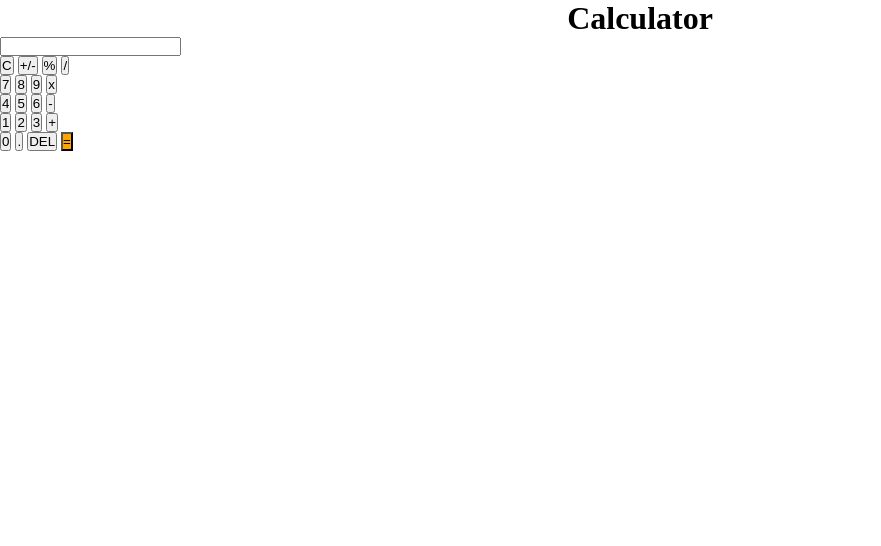
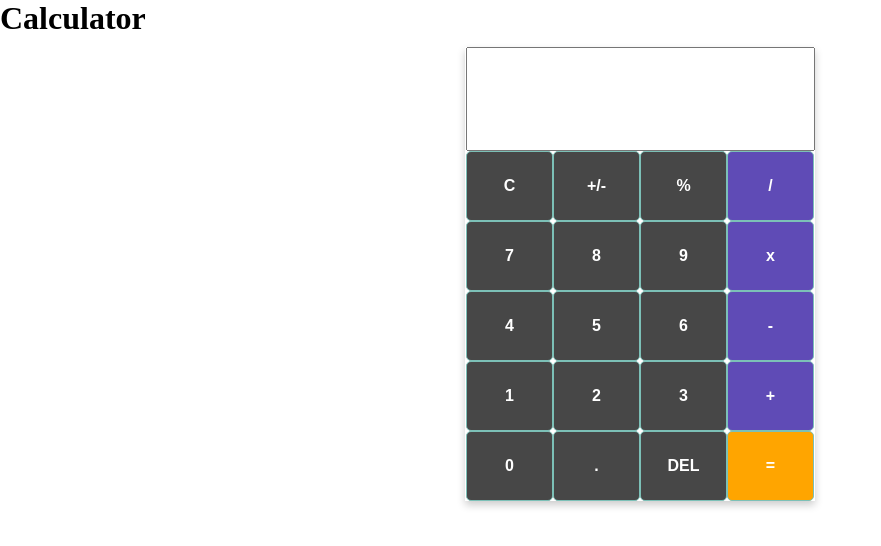
Before and after one commit to ahoshan20/Calculator-Demo, a plain HTML site: page index.html in a window 1280 px wide. Shown: the whole page, without its empty margins (0-881 px from the left). Drawn offline with Linux system fonts and the light colour scheme.

Commit message:
Update style.css
again

```diff
--- a/style.css
+++ b/style.css
@@ -2,9 +2,55 @@
     margin: 0;
     padding: 0;
 }
-h1{
+body{
+    background: linear-gradient(top);
+}
+.calc-header{
     text-align: center;
+    font-weight: 700;
+    margin-top: 30px;
+    padding: 10px;
 }
 .card{
+    margin: 0 auto;
+    max-width: 350px;
+    text-align: center;
+    margin-top: 10px;
+    box-shadow: 0 4px 8px 0 rgb(0, 0, 0,0.2);
+    transition: 0.3s;
+    font-size: 0;
+}
+.card:hover{
+    box-shadow: 0 16px 32px 0 rgb(0, 0, 0,0.2);
+
 
 }
+.calc-head #result{
+    width: 335px;
+    height: 100px;
+    font-size: 32px;
+    font-weight: 700;
+    text-align: right;
+    padding: 0 5px;
+    letter-spacing: 2px;
+
+}
+.btn{
+    width: 87px;
+    height: 70px;
+    font-weight: 700;
+    font-size: 16px;
+    background-color: #474747;
+    color: white;
+    border: 1px solid #7cc0b7;
+    border-radius: 5px;
+    transition: 0.2s;
+}
+.btn-style{
+    background-color: #5F4BB6;
+
+}
+.btn:hover{
+    background-color: aqua;
+    color: rgba(8, 7, 7, 0.829);
+}
```
